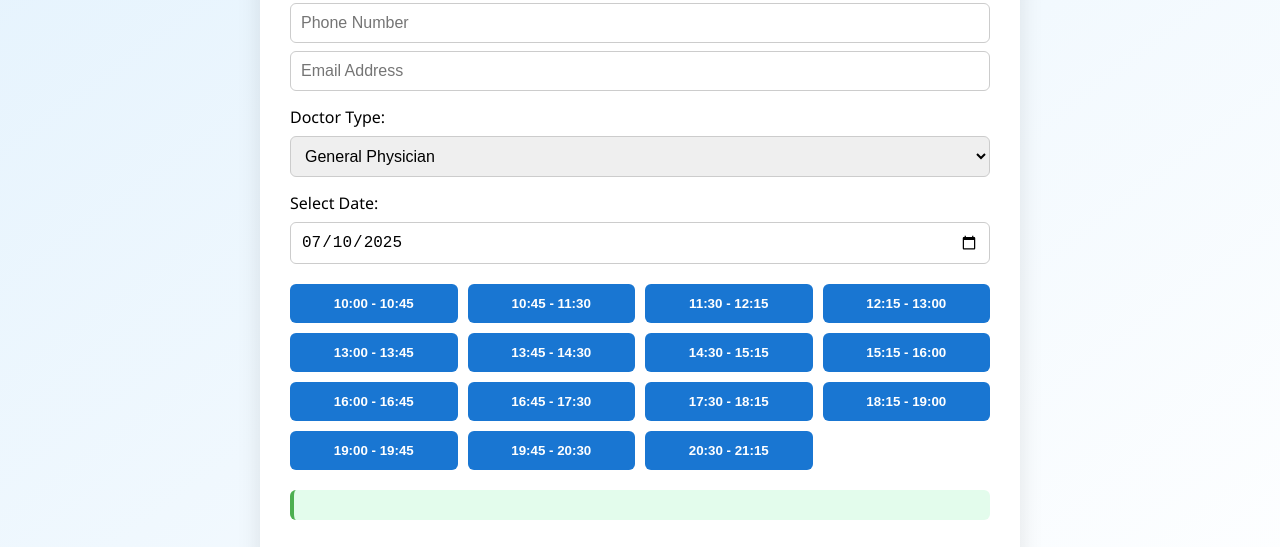
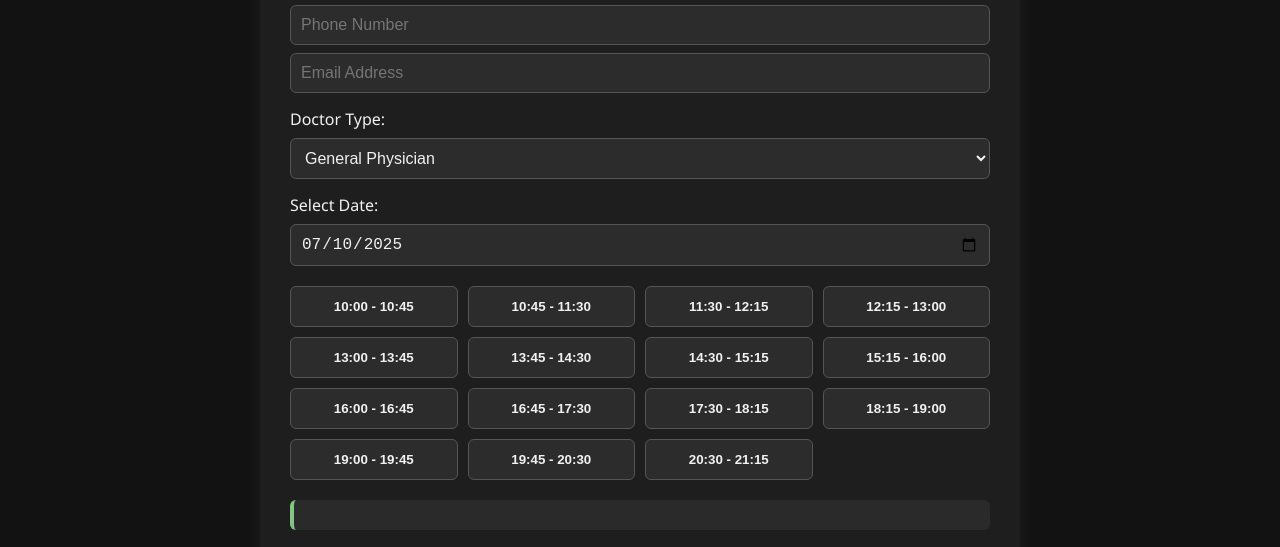
Before and after one commit to Kapishbansal48/abc, a plain HTML site: page index.html in a window 1280 px wide. Both pictures are taken after a click on the button "🌓 Toggle Dark Mode". Shown: the part 234-781 px from the top of the page. Drawn offline with Linux system fonts and the light colour scheme.

Commit message:
Update index.html

```diff
--- a/index.html
+++ b/index.html
@@ -206,6 +206,19 @@
 
     renderSlots();
     renderAllBookings();
+    const toggleBtn = document.getElementById('toggle-mode');
+
+// Load saved theme from localStorage
+if (localStorage.getItem('darkMode') === 'true') {
+  document.body.classList.add('dark');
+}
+
+toggleBtn.onclick = () => {
+  document.body.classList.toggle('dark');
+  const isDark = document.body.classList.contains('dark');
+  localStorage.setItem('darkMode', isDark);
+};
+
   </script>
 </body>
 </html>
```
